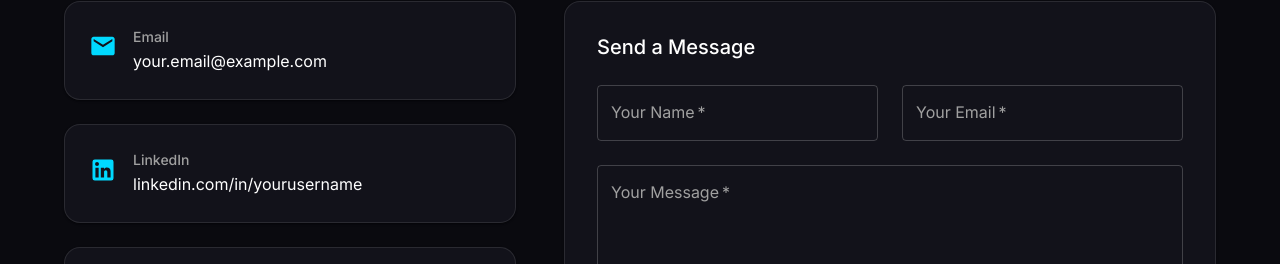
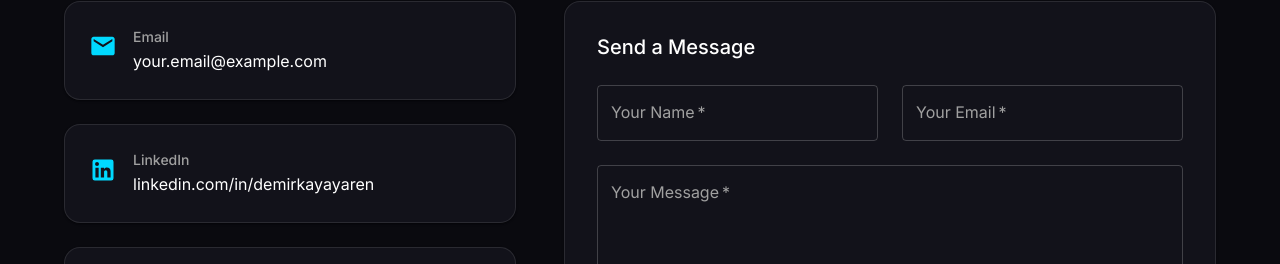
Before and after one commit to yarendkaya/demirkayaren.devFrontend, a React (Vite) app: page / in a window 1280 px wide. Shown: the part 5094-5358 px from the top of the page. Built offline with nearby package versions, Linux system fonts and the light colour scheme.

Commit message:
Added linkedin link.

```diff
--- a/src/components/Contact.tsx
+++ b/src/components/Contact.tsx
@@ -12,8 +12,8 @@
   {
     icon: <LinkedIn sx={{ fontSize: 28 }} />,
     title: 'LinkedIn',
-    value: 'linkedin.com/in/yourusername',
-    link: 'https://linkedin.com/in/yourusername',
+    value: 'linkedin.com/in/demirkayayaren',
+    link: 'https://www.linkedin.com/in/demirkayayaren/',
   },
   {
     icon: <GitHub sx={{ fontSize: 28 }} />,
--- a/src/components/Footer.tsx
+++ b/src/components/Footer.tsx
@@ -51,7 +51,7 @@
             <GitHub />
           </IconButton>
           <IconButton
-            href="https://linkedin.com/in/yourusername"
+            href="https://www.linkedin.com/in/demirkayayaren/"
             target="_blank"
             sx={{
               color: 'text.secondary',
--- a/src/components/Hero.tsx
+++ b/src/components/Hero.tsx
@@ -126,7 +126,7 @@
               <GitHub />
             </Button>
             <Button
-              href="https://linkedin.com/in/yourusername"
+              href="https://www.linkedin.com/in/demirkayayaren/"
               target="_blank"
               sx={{
                 minWidth: 'auto',
```
